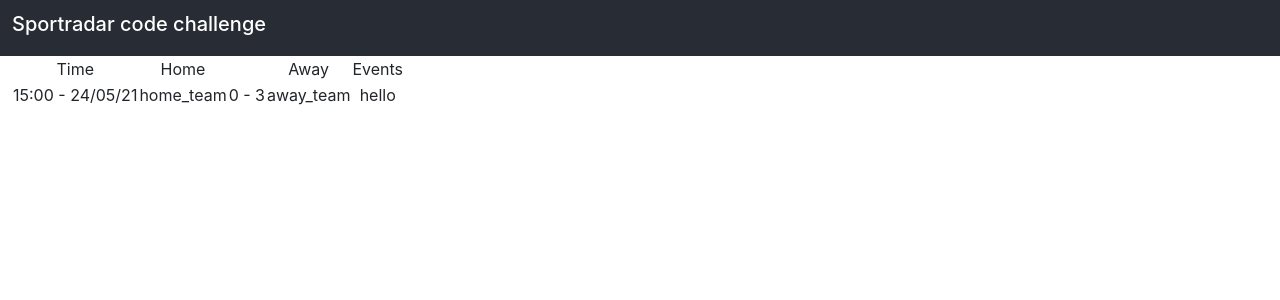
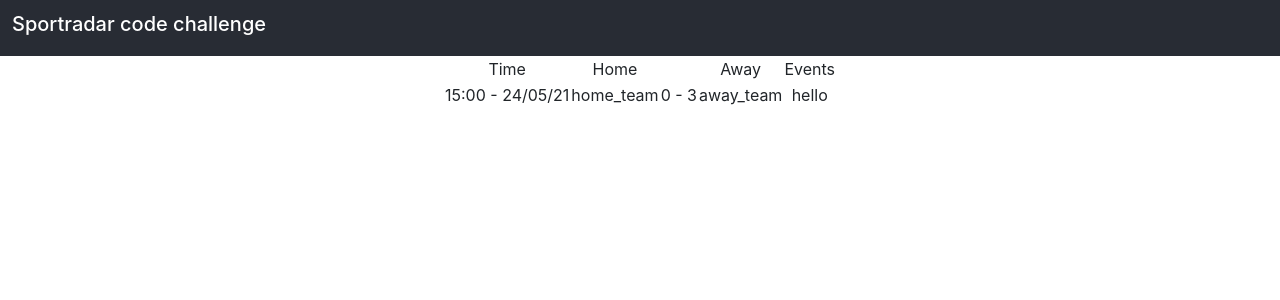
Before and after one commit to JaviRuiz314/sportradar-code-challenge-frontend, a React (Create React App) app: page / in a window 1280 px wide. Shown: the top 300 px of the page. Built offline with nearby package versions, Linux system fonts and the light colour scheme.

Commit message:
add grid to main component

```diff
--- /dev/null
+++ b/src/components/core/main/Main.css
@@ -0,0 +1,3 @@
+.main {
+	height: 100%;
+}
--- a/src/components/core/main/Main.js
+++ b/src/components/core/main/Main.js
@@ -1,3 +1,4 @@
+import './Main.css'
 import React from "react";
 import DataTable from "../../ui/dataTable/DataTable";
 import _ from 'lodash';
@@ -75,8 +76,6 @@
 		];
 
 	function processRecords(apiData) {
-		console.log('apiData');
-		console.log(apiData['tournament_1']);
 		return apiData['tournament_1'].map(listOfMatches => {
 			return listOfMatches = {
 				time: `${_.get(listOfMatches, 'time.time')} - ${_.get(listOfMatches, 'time.date')}`,
@@ -89,8 +88,12 @@
 	}
 	const processedRecords = processRecords(data);
 	return (
-		<div>
+		<div className="container-fluid main">
+			<div className='row justify-content-center'>
+				<div className='col-8 d-flex justify-content-center'>
 					<DataTable columnList={columns} data={processedRecords} />
+				</div>
+			</div>
 		</div>
 	);
 };
```
Lines whose indentation alone changed are shown as unchanged.
